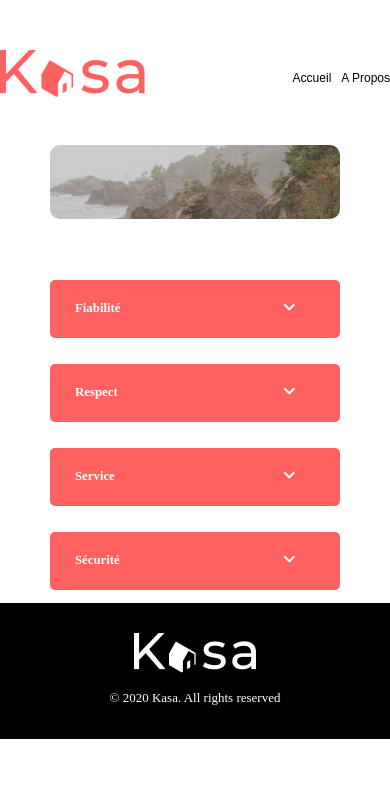
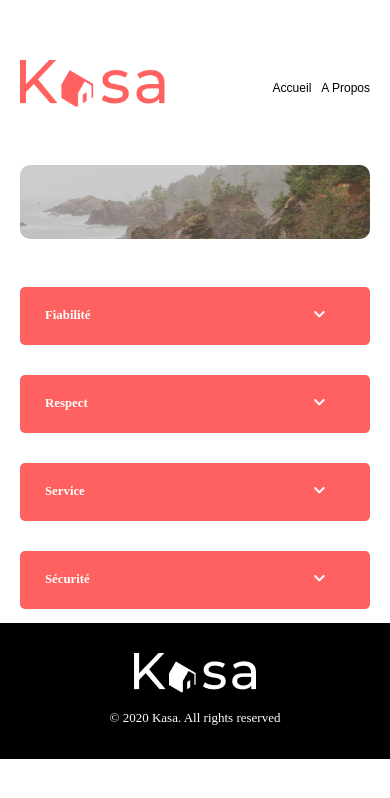
Before and after one commit to mimi93300/Projet-8kasa, a React (Vite) app: page /about in a window 390 px wide. Shown: the top 798 px of the page. Built offline with nearby package versions, Linux system fonts and the light colour scheme.

Commit message:
Ajustement css about

```diff
--- a/src/Layout/Banner/banner.css
+++ b/src/Layout/Banner/banner.css
@@ -30,27 +30,9 @@ h1 {
 }
 
 /* RESPONSIF */
-@media only screen and (max-width: 1240px) {
-    h1 {
-        height: 200px;
-        font-size: xxx-large;
-        font-weight: 500;
-    }
-
-    .banner {
-        margin-bottom: 6rem;
-    }
-}
-
 @media only screen and (max-width: 1024px) {
     h1 {
         font-size: xx-large;
-    }
-}
-
-@media only screen and (max-width: 800px) {
-    h1 {
-        align-items: center;
     }
 }
 
@@ -67,8 +49,7 @@ h1 {
 
     h1 {
         align-items: center;
-        font-size: xx-large;
-        margin-top: 70px;
+        font-size: x-large;
     }
 
     .banner__text {
@@ -92,9 +73,7 @@ h1 {
     }
 
     h1 {
-        margin-left: 45px;
-        font-size: large;
+        font-size: smaller;
         border-radius: 5px;
-        width: 62%;
     }
 }
--- a/src/Layout/Header/header.css
+++ b/src/Layout/Header/header.css
@@ -36,7 +36,6 @@ nav a:hover {
   header {
     flex-direction: row;
     align-items: center;
-    padding: 10px 0;
   }
 
   header img {
@@ -51,7 +50,18 @@ nav a:hover {
   }
 
   nav li {
+    line-height: 17.11px;
+  }
+}
+@media (max-width: 600px) {
+  nav li {
     font-size: 12px;
     line-height: 17.11px;
   }
 }
+
+@media (max-width: 480px) {
+  header {
+    padding: 20px 20px 0px 20px;
+  }
+}
--- a/src/Pages/About/About.jsx
+++ b/src/Pages/About/About.jsx
@@ -5,6 +5,7 @@ import Card from "../../components/Card/Card";
 import logements from "../../data/data.json";
 import img from "../../assets/banner.png";
 import Collapse from "../../components/Collapse/Collapse";
+import './about.css';
 
 export default function About() {
   return (
--- a/src/Pages/About/about.css
+++ b/src/Pages/About/about.css
@@ -1,16 +1,49 @@
 #root .about__container {
   display: flex;
-    gap: 50px;
   align-items: center;
   flex-direction: column;
   width: 100%;
   box-sizing: border-box;
-    padding: 0 20px;
+  padding-left: 10%;
+  padding-right: 10%;
+  padding-bottom: 4%;
+  gap: 30px;
 }
+
+@media (max-width: 480px) {
+  #root .about__container {
+    padding-left: 0;
+    padding-right: 0;
+  }
+}
+
+.collapse__header {
+  display: flex;
+  justify-content: space-between;
+  align-items: center;
+  position: relative;
+  z-index: 5;
+  height: 58px;
+  width: 100%;
+  border-radius: 5px;
+  background: #ff6060;
+  color: white;
+  cursor: pointer;
+  /* Indique que l'élément est cliquable */
+}
+
+@media (min-width: 1024px) {
+  .about__container {
+    padding-left: 0;
+    padding-right: 0;
+  }
+}
+
 
 about .collapse {
   max-width: 1023px;
 }
+
 @media (max-width: 768px) {
   about {
     gap: 25px;
--- a/src/Pages/Home/home.css
+++ b/src/Pages/Home/home.css
@@ -7,8 +7,8 @@
     box-sizing: border-box;
     padding: 0 20px;
     margin: auto;
-    max-width: 1440px;
-    min-width: 375px;
+    /*max-width: 1440px;*/
+    /*min-width: 375px;*/
     font-family: Montserrat, sans-serif;
 }
 
@@ -18,10 +18,21 @@
     column-gap: 2rem;
     row-gap: 2rem;
     padding: 50px 50px;
-    max-width: 1240px;
+    /*max-width: 1240px;*/
     background: #f6f6f6;
     border-radius: 25px;
 }
+
+.cardsContainer article::after {
+    content: "";
+    position: absolute;
+    left: 0;
+    background: linear-gradient(180deg, rgba(255, 255, 255, 0) 50%, rgba(0, 0, 0, 0.4) 100%);
+    border-radius: 10px;
+    width: 100%;
+    height: 100%;
+}
+
 
 @media (max-width: 1200px) {
     .cardsContainer {
--- a/src/components/Collapse/collapse.css
+++ b/src/components/Collapse/collapse.css
@@ -22,10 +22,10 @@
   align-items: center;
   position: relative;
   z-index: 5;
-  height: 58px;
-  width: 70%; /* Valeur par défaut pour les écrans plus grands */
+  width: 100%;
   border-radius: 5px;
   padding: 10px 20px 10px 15px;
+  margin: 0;
   background: #ff6060;
   color: white;
   cursor: pointer; /* Indique que l'élément est cliquable */
@@ -62,7 +62,8 @@
 .collapse__content.visible {
   display: block;
   max-height: 500px; /* Ajustez cette valeur en fonction de votre contenu */
-  width: 80%
+  width: 100%;
+  margin: 0;
 }
 
 .rotate {
--- a/src/index.css
+++ b/src/index.css
@@ -11,6 +11,12 @@ main{
   padding: 0 50px 0 50px;
 }
 
+@media (max-width: 480px) {
+  main {
+    padding: 20px 20px 0px 20px;
+  }
+}
+
 *{
   box-sizing: border-box;
 }
```
Lines whose indentation alone changed are shown as unchanged.
